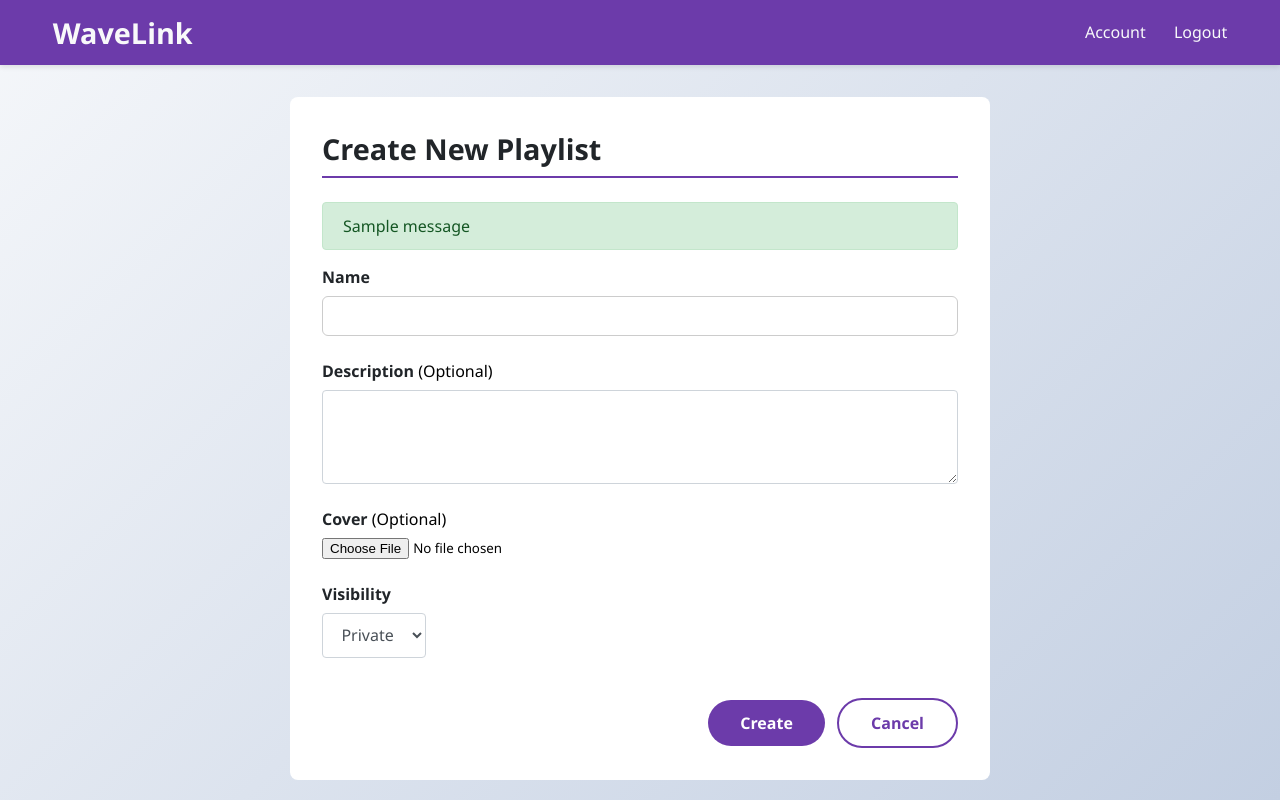
After one commit to guramrekh/wavelink, a Flask app: page /playlist/create in a window 1280 px wide. The commit adds this page. Run offline with Flask 3, Linux system fonts and the light colour scheme; a user stored in the database is signed in; tables that the repository leaves empty hold one stand-in row (values such as "Sample post"); one stand-in notice (Sample message) is shown; some libraries are stand-ins or nearby versions.

Commit message:
added playlist creation functionality. Moreover, customized playlist deletion confirmation popup

```diff
--- a/myapp/forms.py
+++ b/myapp/forms.py
@@ -1,8 +1,8 @@
 from flask_wtf import FlaskForm
 from flask_wtf.file import FileField, FileAllowed
 from flask_login import current_user
-from wtforms import StringField, PasswordField, SubmitField
-from wtforms.validators import DataRequired, Length, Email, EqualTo, ValidationError
+from wtforms import SelectField, StringField, PasswordField, SubmitField, TextAreaField
+from wtforms.validators import DataRequired, Length, Email, EqualTo, Optional, ValidationError
 
 from myapp.models import User
 
@@ -42,3 +42,13 @@ class AccountUpdateForm(FlaskForm):
             user = User.query.filter_by(username=username.data).first()
             if user:
                 raise ValidationError('That username is taken. Please choose a different one.')
+
+
+class PlaylistCreationForm(FlaskForm):
+    name = StringField('Name', validators=[DataRequired(), Length(min=1, max=32)])
+    description = TextAreaField('Description', validators=[Optional(), Length(max=500)])
+    cover_photo = FileField('Cover', validators=[Optional(), FileAllowed(['jpg', 'jpeg', 'png'])])
+    visibility = SelectField('Visibility', choices=[('public', 'Public'), ('private', 'Private')],
+                                        default='private',
+                                        validators=[DataRequired()])
+    create = SubmitField('Create')
--- a/myapp/routes.py
+++ b/myapp/routes.py
@@ -2,7 +2,7 @@ from flask import Blueprint, abort, render_template, flash, redirect, request, u
 from flask_login import login_user, current_user, logout_user, login_required
 
 from myapp.models import Playlist, User
-from myapp.forms import RegistrationForm, LoginForm, AccountUpdateForm
+from myapp.forms import PlaylistCreationForm, RegistrationForm, LoginForm, AccountUpdateForm
 from myapp.extensions import db, bcrypt
 
 import secrets
@@ -78,18 +78,22 @@ def home():
     elif view == "archived":
         playlists = Playlist.query.filter_by(user_id=current_user.id, archived=True).all()
 
-    user_pfp = url_for('static', filename='pictures/' + current_user.profile_picture)
+    user_pfp = url_for('static', filename='pictures/users/' + current_user.profile_picture)
     total_duration_list = formatted_total_duration(playlists)
     return render_template('home.html', playlists=playlists, user_pfp=user_pfp,
                            total_durations=total_duration_list, current_view=view)
 
 
-def save_picture(form_picture):
+def save_picture(form_picture, subfolder):
     random_hex = secrets.token_hex(8)
     _, f_ext = os.path.splitext(form_picture.filename)
     picture_fn = random_hex + f_ext
 
-    picture_path = os.path.join(current_app.root_path, 'static/pictures', picture_fn)
+    if subfolder == 'users':
+        picture_path = os.path.join(current_app.root_path, 'static/pictures/users', picture_fn)
+    elif subfolder == 'playlists':
+        picture_path = os.path.join(current_app.root_path, 'static/pictures/playlists', picture_fn)
+
 
     output_size = (120, 120)
     image = Image.open(form_picture)
@@ -104,7 +108,7 @@ def account():
     form = AccountUpdateForm()
     if form.validate_on_submit():
         if form.profile_picture.data:
-            current_user.profile_picture = save_picture(form.profile_picture.data)
+            current_user.profile_picture = save_picture(form.profile_picture.data, 'users')
         current_user.username = form.username.data
         current_user.bio = form.bio.data
         db.session.commit()
@@ -121,7 +125,7 @@ def account():
     elif view == "archived":
         playlists = Playlist.query.filter_by(user_id=current_user.id, archived=True).all()
 
-    user_pfp = url_for('static', filename='pictures/' + current_user.profile_picture)
+    user_pfp = url_for('static', filename='pictures/users/' + current_user.profile_picture)
     total_duration_list = formatted_total_duration(playlists)
     return render_template('account.html', playlists=playlists, form=form, user_pfp=user_pfp,
                            total_durations=total_duration_list, current_view=view)
@@ -139,7 +143,7 @@ def toggle_playlist_archive(playlist_id):
     origin_view = request.form.get('origin_view', 'active')
     playlist = Playlist.query.get_or_404(playlist_id)
 
-    if playlist.user_id != current_user.id:
+    if playlist.author != current_user:
         abort(403)
 
     try:
@@ -158,8 +162,16 @@ def delete_playlist(playlist_id):
     origin_view = request.form.get('origin_view', 'active')
     playlist = Playlist.query.get_or_404(playlist_id)
 
-    if playlist.user_id != current_user.id:
+    if playlist.author != current_user:
         abort(403)
+
+    cover_fn_to_delete = playlist.cover_photo
+    if cover_fn_to_delete and cover_fn_to_delete != 'default_cover.jpg':
+        file_path = os.path.join(current_app.root_path, 'static/pictures/playlists', cover_fn_to_delete)
+        if os.path.exists(file_path):
+            os.remove(file_path)
+        else:
+            print(f"Cover file not found, skipping delete: {file_path}")
 
     try:
         db.session.delete(playlist)
@@ -169,3 +181,31 @@ def delete_playlist(playlist_id):
         print(f"Error deleting playlist {playlist_id}: {e}")
 
     return redirect(url_for('main.account', view=origin_view))
+
+
+@bp.route('/playlist/create', methods=['GET', 'POST'])
+@login_required
+def create_playlist():
+    form = PlaylistCreationForm()
+
+    if form.validate_on_submit():
+        cover_filename = None
+        if form.cover_photo.data:
+            cover_filename = save_picture(form.cover_photo.data, 'playlists')
+        playlist = Playlist(name=form.name.data, description=form.description.data,
+                            visibility=form.visibility.data, cover_photo=cover_filename,
+                            author=current_user)
+        try:
+            db.session.add(playlist)
+            db.session.commit()
+            flash(f"Playlist '{playlist.name}' created successfully!", 'success')
+        except Exception as e:
+            db.session.rollback()
+            print(f"Error creating playlist: {e}")
+            flash('Error creating playlist.', 'danger')
+            return render_template('create_playlist.html', form=form)
+
+        return redirect(url_for('main.account'))
+
+
+    return render_template('create_playlist.html', form=form)
--- /dev/null
+++ b/myapp/static/css/create_playlist.css
@@ -0,0 +1,136 @@
+
+.content-section {
+    max-width: 700px;
+    margin: 2rem auto;
+    padding: 2rem;
+    background-color: #ffffff;
+    border-radius: 8px;
+}
+
+.content-section legend {
+    font-size: 1.8rem;
+    font-weight: 600;
+    margin-bottom: 1.5rem;
+    padding-bottom: 0.5rem;
+    border-bottom: 2px solid var(--primary);
+    color: var(--dark);
+    width: 100%;
+}
+
+.content-section fieldset {
+    border: none;
+    padding: 0;
+    margin: 0;
+}
+
+.form-control {
+    display: block;
+    width: 100%;
+    padding: 0.6rem 0.9rem;
+    font-size: 1rem;
+    line-height: 1.5;
+    color: #495057;
+    background-color: #fff;
+    background-clip: padding-box;
+    border: 1px solid #ced4da;
+    border-radius: 0.25rem;
+    transition: border-color .15s ease-in-out, box-shadow .15s ease-in-out;
+}
+
+.form-control-label {
+    display: inline-block;
+    margin-bottom: 0.5rem;
+    font-weight: 600;
+}
+
+.form-group {
+    margin-bottom: 1.5rem;
+}
+
+select.form-control {
+    width: fit-content;
+}
+
+textarea.form-control {
+    height: auto;
+}
+
+.form-control-file {
+    display: block;
+    width: 100%;
+}
+
+
+/* Buttons */
+fieldset + .form-group {
+    margin-top: 1rem;
+    margin-bottom: 0;
+    text-align: right;
+}
+.form-group:last-child .btn {
+    margin-left: 0.5rem;
+}
+
+
+.invalid-feedback {
+    display: none;
+    width: 100%;
+    margin-top: 0.25rem;
+    font-size: 0.875em;
+    color: #dc3545;
+}
+
+.invalid-feedback span {
+    display: block;
+}
+
+.is-invalid ~ .invalid-feedback,
+.is-invalid ~ .invalid-feedback .d-block {
+    display: block;
+}
+
+.form-control.is-invalid,
+textarea.form-control.is-invalid,
+select.form-control.is-invalid {
+    border-color: #dc3545;
+}
+
+.form-control.is-invalid:focus,
+textarea.form-control.is-invalid:focus,
+select.form-control.is-invalid:focus {
+    border-color: #dc3545;
+    box-shadow: 0 0 0 0.2rem rgba(220, 53, 69, 0.25);
+}
+
+
+.alert {
+    padding: 0.75rem 1.25rem;
+    margin-bottom: 1rem;
+    border: 1px solid transparent;
+    border-radius: 0.25rem;
+}
+
+.alert-success {
+    color: #155724;
+    background-color: #d4edda;
+    border-color: #c3e6cb;
+}
+
+.alert-danger {
+    color: #721c24;
+    background-color: #f8d7da;
+    border-color: #f5c6cb;
+}
+
+
+@media (max-width: 768px) {
+    .content-section {
+        margin: 1rem;
+        padding: 20px;
+        max-width: none;
+    }
+
+    .content-section legend.border-bottom {
+        font-size: 1.5rem;
+    }
+}
--- /dev/null
+++ b/myapp/templates/create_playlist.html
@@ -0,0 +1,98 @@
+<!DOCTYPE html>
+<html lang="en">
+
+<head>
+  <meta charset="UTF-8">
+  <meta name="viewport" content="width=device-width, initial-scale=1.0">
+  <link rel="stylesheet" href="{{ url_for('static', filename='css/styles.css') }}">
+  <link rel="stylesheet" href="{{ url_for('static', filename='css/home.css') }}">
+  <link rel="stylesheet" href="{{ url_for('static', filename='css/forms.css') }}">
+  <link rel="stylesheet" href="{{ url_for('static', filename='css/create_playlist.css') }}">
+  <link rel="stylesheet" href="https://cdnjs.cloudflare.com/ajax/libs/font-awesome/6.0.0/css/all.min.css">
+  <title>Create New Playlist - WaveLink</title>
+</head>
+
+<body>
+  <nav class="navbar">
+    <div class="nav-container">
+      <a href="{{ url_for('main.home') }}" class="nav-logo">WaveLink</a>
+      <div class="nav-links">
+        <a href="{{ url_for('main.account') }}">Account</a>
+        <a href="{{ url_for('main.logout') }}">Logout</a>
+      </div>
+    </div>
+  </nav>
+
+  <main>
+    <div class="content-section">
+      <form method="POST" action="" novalidate enctype="multipart/form-data">
+        {{ form.hidden_tag() }}
+        <fieldset class="form-group">
+          <legend>Create New Playlist</legend>
+          {% with messages = get_flashed_messages(with_categories=true) %}
+            {% if messages %}
+              {% for category, message in messages %}
+                <div class="alert alert-{{ category }}">
+                  {{ message }}
+                </div>
+              {% endfor %}
+            {% endif %}
+          {% endwith %}
+
+          <div class="form-group">
+              {{ form.name.label(class="form-control-label") }}
+              {% if form.name.errors %}
+                {{ form.name(class="form-control  is-invalid") }}
+                <div class="invalid-feedback">
+                    {% for error in form.name.errors %}<span>{{ error }}</span>{% endfor %}
+                </div>
+              {% else %}
+                {{ form.name(class="form-control ") }}
+              {% endif %}
+          </div>
+
+            <div class="form-group">
+              {{ form.description.label(class="form-control-label") }} (Optional)
+              {% if form.description.errors %}
+                {{ form.description(class="form-control  is-invalid", rows=3) }}
+                <div class="invalid-feedback">
+                  {% for error in form.description.errors %}<span>{{ error }}</span>{% endfor %}
+                </div>
+              {% else %}
+                {{ form.description(class="form-control", rows=3) }}
+              {% endif %}
+            </div>
+
+            <div class="form-group">
+              {{ form.cover_photo.label(class="form-control-label") }} (Optional)
+              {{ form.cover_photo(class="form-control-file") }}
+              {% if form.cover_photo.errors %}
+                <div class="invalid-feedback d-block">
+                  {% for error in form.cover_photo.errors %}<span>{{ error }}</span>{% endfor %}
+                </div>
+              {% endif %}
+            </div>
+
+            <div class="form-group">
+              {{ form.visibility.label(class="form-control-label") }}
+              {% if form.visibility.errors %}
+                {{ form.visibility(class="form-control is-invalid") }}
+                <div class="invalid-feedback">
+                  {% for error in form.visibility.errors %}<span>{{ error }}</span>{% endfor %}
+                </div>
+              {% else %}
+                {{ form.visibility(class="form-control") }}
+              {% endif %}
+            </div>
+        </fieldset>
+        <div class="form-group">
+          {{ form.create(class="btn btn-primary") }}
+          <a href="{{ url_for('main.account') }}" class="btn btn-outline">Cancel</a>
+        </div>
+      </form>
+    </div>
+  </main>
+
+</body>
+
+</html>
--- a/myapp/templates/home.html
+++ b/myapp/templates/home.html
@@ -34,17 +34,13 @@
             Archived
           </a>
         </div>
-
-        <!-- <a href="#" class="btn btn-primary create-playlist-btn" title="Create New Playlist">
-          <i class="fas fa-plus"></i>
-        </a> -->
       </div>
 
       {% if playlists %}
         {% for playlist in playlists %}
           <details class="playlist-item">
             <summary class="playlist-header">
-              <img src="{{ url_for('static', filename='pictures/default_cover.jpg') }}"
+              <img src="{{ url_for('static', filename='pictures/playlists/' + playlist.cover_photo) }}"
                 alt="{{ playlist.name }} cover" class="playlist-cover-thumb">
 
               <span class="playlist-name">{{ playlist.name }}</span>
```
Also changed, not shown: myapp/static/css/modal.css (added, +75 -0 lines), myapp/static/js/playlist_deletion_confirm.js (added, +20 -0 lines), myapp/templates/account.html (+34 -17 lines), myapp/static/pictures/playlists/default_cover.jpg (renamed from myapp/static/pictures/default_cover.jpg), myapp/static/pictures/users/default_pfp.jpg (renamed from myapp/static/pictures/default_pfp.jpg), myapp/static/pictures/users/fccd999c41726d48.jpg (renamed from myapp/static/pictures/fccd999c41726d48.jpg).
